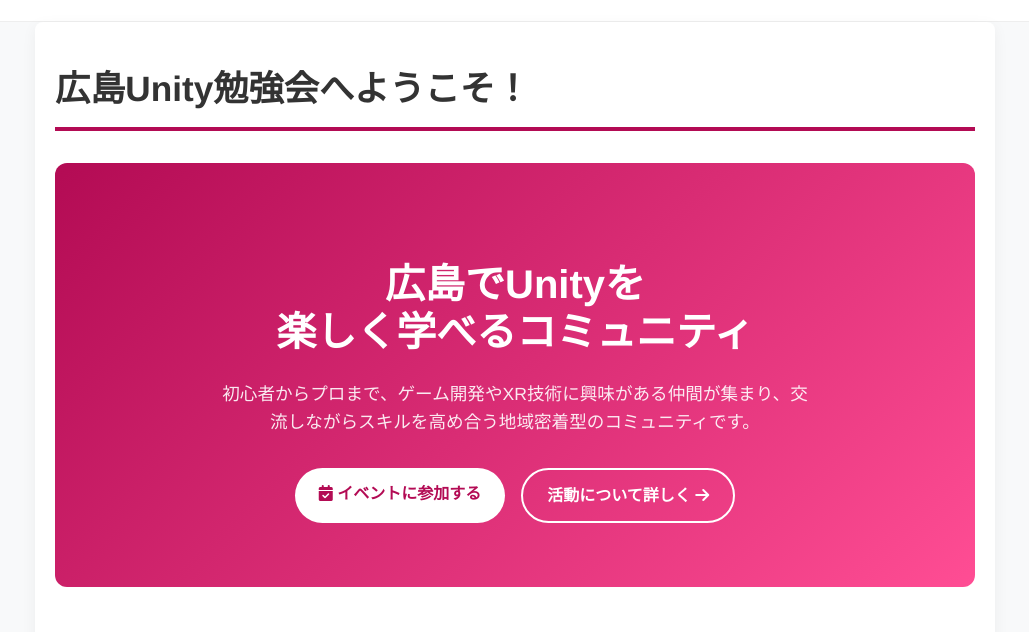
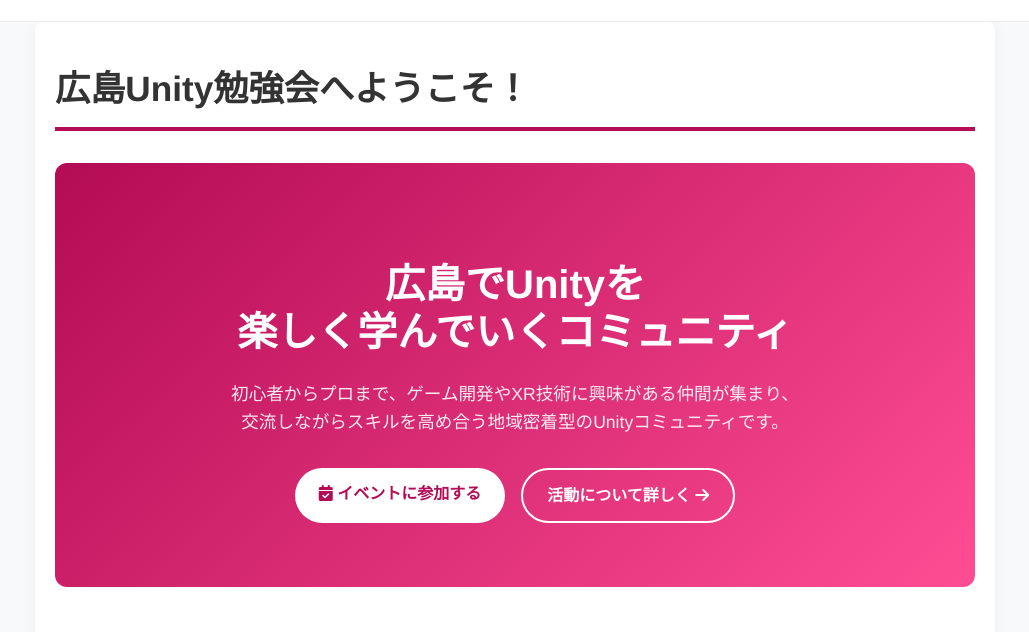
Before and after one commit to hiro-uni/hiro-uni.github.io, an Astro site: page / in a window 1280 px wide. Shown: the part 159-791 px from the top of the page, without its empty margins (125-1154 px from the left). Built offline with nearby package versions, Linux system fonts and the light colour scheme; Astro itself is replaced by a stand-in of ours.

Commit message:
OGPなど追加

```diff
--- a/src/layouts/Layout.astro
+++ b/src/layouts/Layout.astro
@@ -14,7 +14,19 @@ const { title = "広島Unity勉強会" } = Astro.props;
 		<link rel="icon" type="image/svg+xml" href="/favicon.svg" />
 		<meta name="generator" content={Astro.generator} />
 		<link rel="stylesheet" href="https://cdnjs.cloudflare.com/ajax/libs/font-awesome/6.7.2/css/all.min.css" integrity="sha512-Evv84Mr4kqVGRNSgIGL/F/aIDqQb7xQ2vcrdIwxfjThSH8CSR7PBEakCr51Ck+w+/U6swU2Im1vVX0SVk9ABhg==" crossorigin="anonymous" referrerpolicy="no-referrer" />
+
+		<!-- OGP -->
+		<meta property="og:title" content={`${title} - 広島Unity勉強会`} />
+		<meta property="og:type" content="website" />
+		<meta property="og:url" content={Astro.url} />
+		<meta property="og:image" content={new URL('/hirouni.png', Astro.url)} />
+		<meta property="og:site_name" content="広島Unity勉強会" />
+		<meta property="og:description" content="広島で活動するUnityユーザーのためのコミュニティ、広島Unity勉強会の公式サイトです。" />
+		<meta name="twitter:card" content="summary_large_image" />
+
 		<title>{title} - 広島Unity勉強会</title>
+
+
 	</head>
 	<body>
 		<header>
--- a/src/pages/index.astro
+++ b/src/pages/index.astro
@@ -5,9 +5,9 @@ import Layout from '../layouts/Layout.astro';
 <Layout title="広島Unity勉強会へようこそ！">
 	<section class="hero">
 		<div class="hero-content">
-			<h1>広島でUnityを<br />楽しく学べるコミュニティ</h1>
+			<h1>広島でUnityを<br />楽しく学んでいくコミュニティ</h1>
 			<p class="hero-description">
-				初心者からプロまで、ゲーム開発やXR技術に興味がある仲間が集まり、交流しながらスキルを高め合う地域密着型のコミュニティです。
+				初心者からプロまで、ゲーム開発やXR技術に興味がある仲間が集まり、<br>交流しながらスキルを高め合う地域密着型のUnityコミュニティです。
 			</p>
 			<div class="hero-buttons">
 				<a href="https://hirouni.connpass.com/" target="_blank" rel="noopener noreferrer" class="btn btn-primary">
```
Also changed, not shown: 1 other file.
